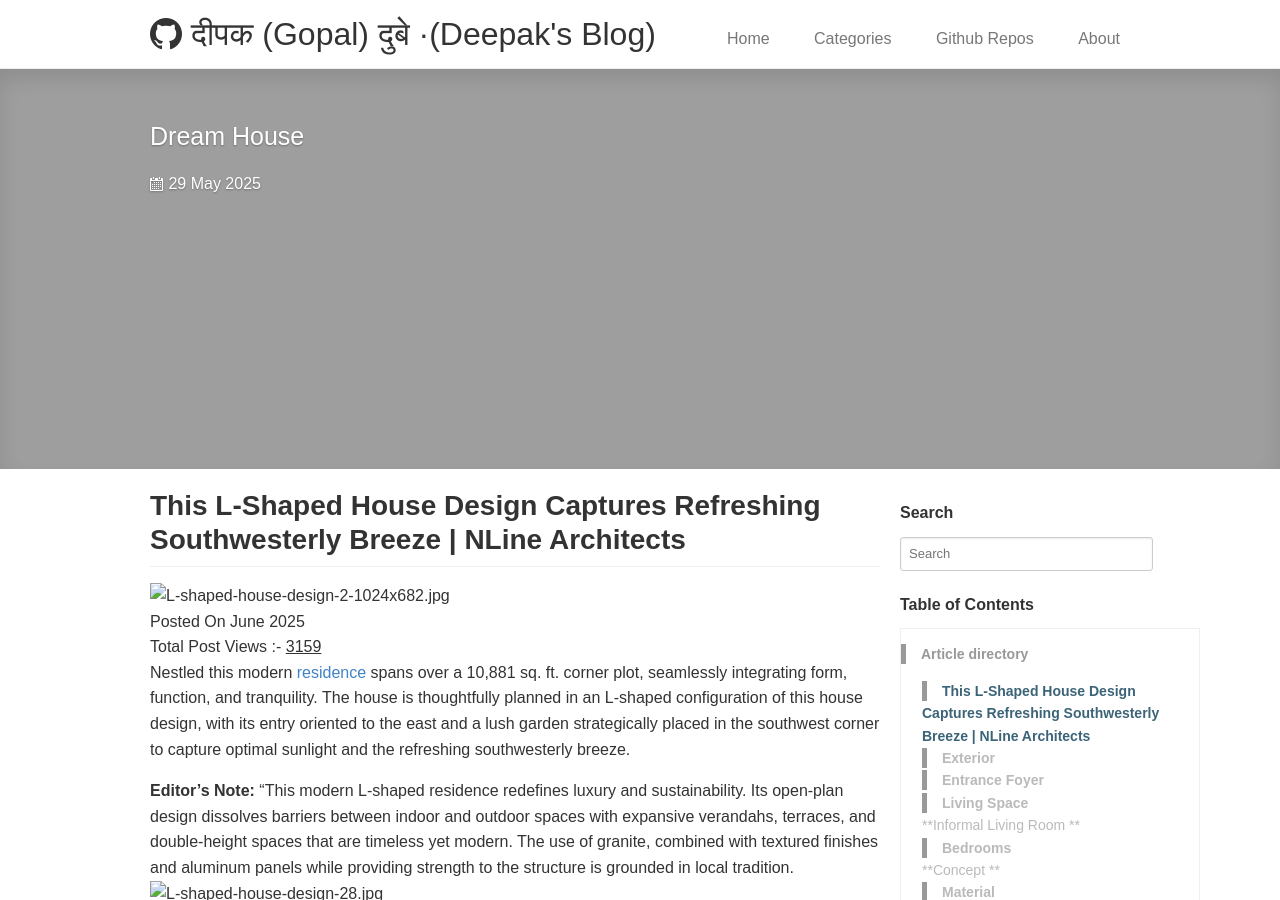
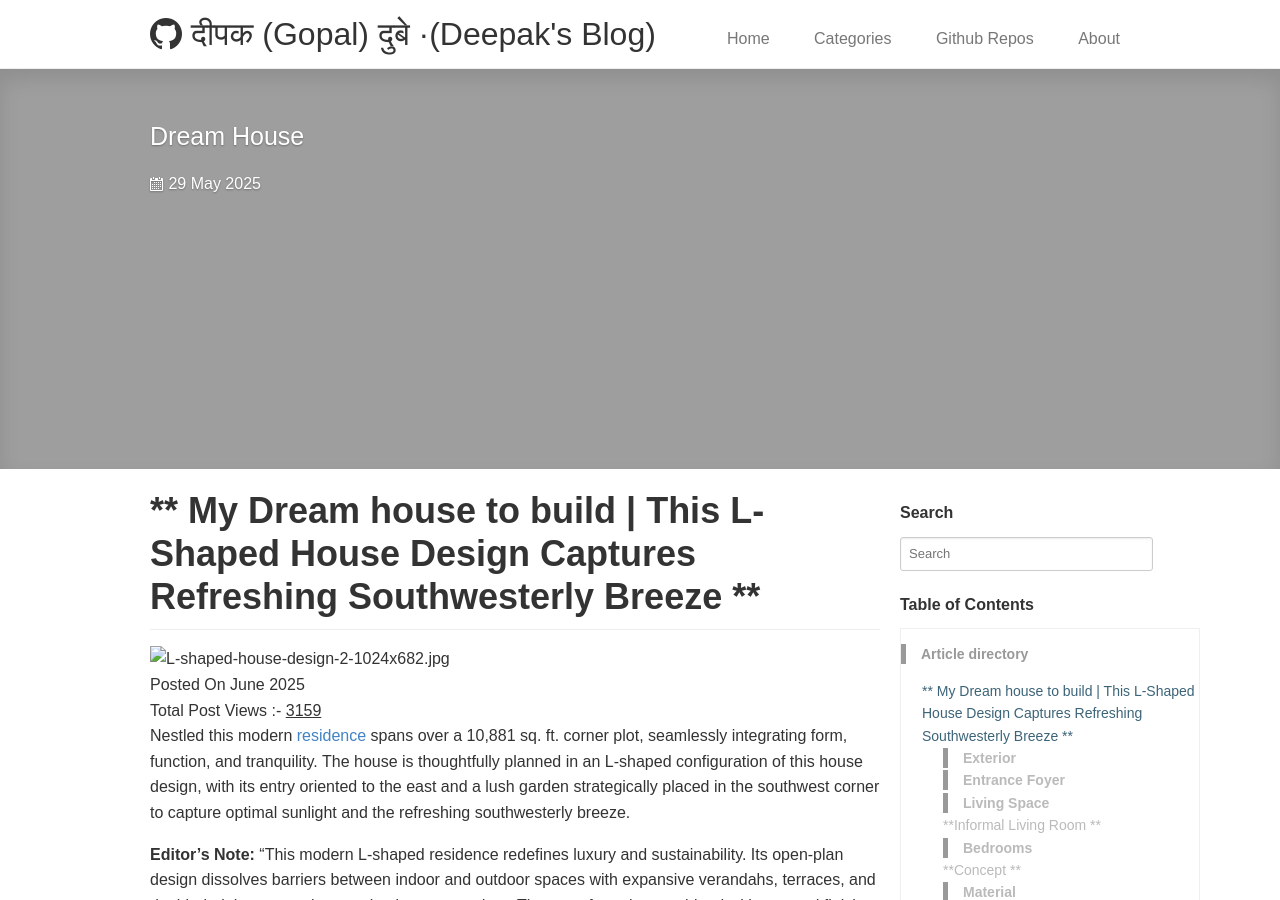
Before and after one commit to gopal-blog/gopal-blog.github.io, a Jekyll site: the page built from _posts/Life/2025-05-29-dream-house.md, in a window 1280 px wide and 900 px high. Built offline with Jekyll 4.4.1, drawn with Linux system fonts in a browser that asks for light colours; our own code applies the rules of GitHub Pages for plain Markdown files; comment, search, counter and statistics services are not loaded.

Commit message:
Update 2025-05-29-dream-house.md

```diff
--- a/_posts/Life/2025-05-29-dream-house.md
+++ b/_posts/Life/2025-05-29-dream-house.md
@@ -1,4 +1,4 @@
-## **This L-Shaped House Design Captures Refreshing Southwesterly Breeze | NLine Architects**
+# ** My Dream house to build | This L-Shaped House Design Captures Refreshing Southwesterly Breeze **
 
 
 ![L-shaped-house-design-2-1024x682.jpg](Attachments/L-shaped-house-design-2-1024x682.jpg)
```
